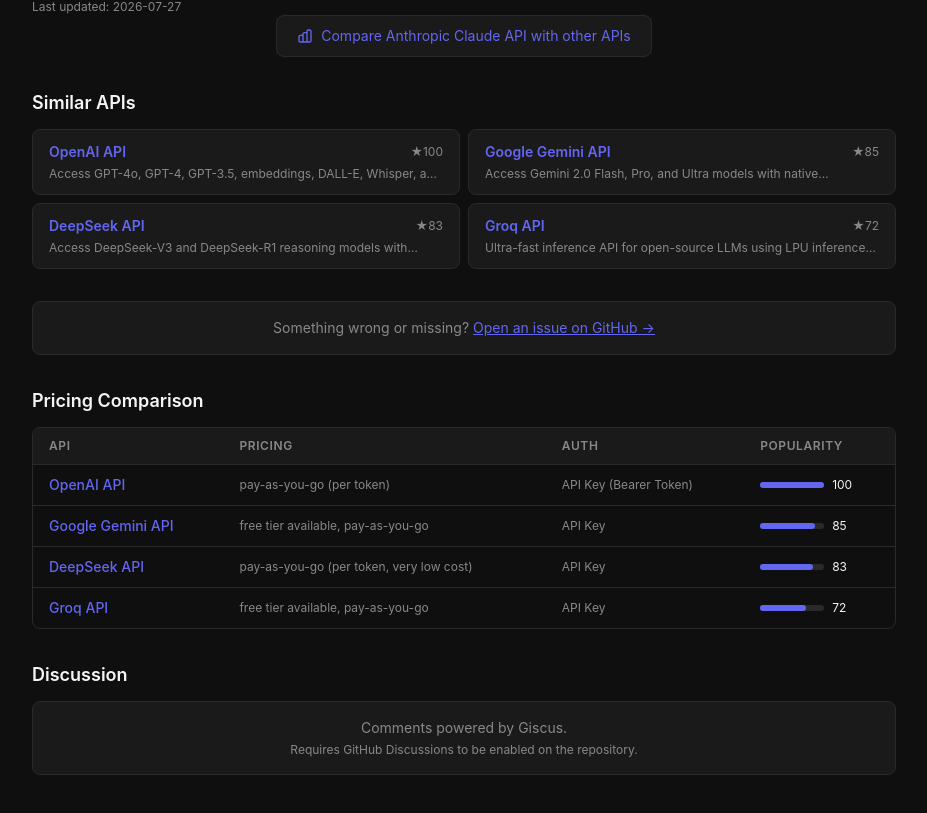
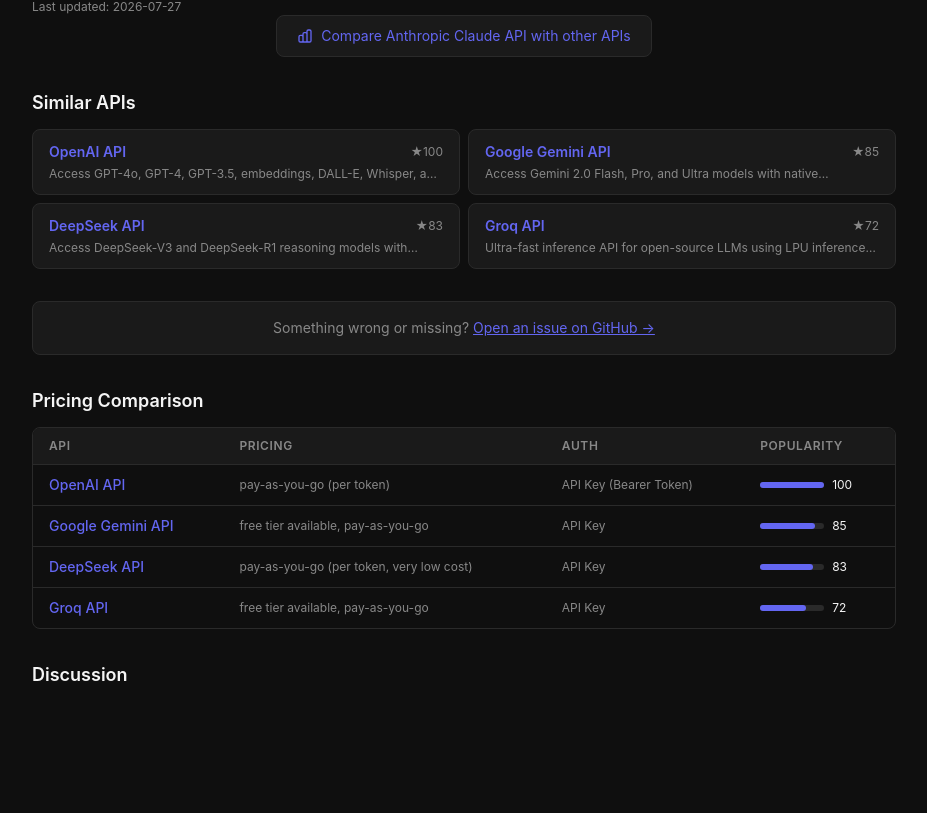
Before and after one commit to wuhu95wuhu-design/toolkiti, a Next.js app: page /api/anthropic in a window 1280 px wide. Shown: the part 1779-2592 px from the top of the page, without its empty margins (176-1103 px from the left). After the commit the page ends 2532 px from the top, so only its background shows below. Built offline with nearby package versions, Linux system fonts and the light colour scheme.

Commit message:
fix: Giscus repo-id配置

```diff
--- a/src/components/Comments.tsx
+++ b/src/components/Comments.tsx
@@ -15,9 +15,9 @@
     const script = document.createElement("script");
     script.src = "https://giscus.app/client.js";
     script.setAttribute("data-repo", "wuhu95wuhu-design/toolkiti");
-    script.setAttribute("data-repo-id", ""); // Need to fill after enabling Discussions
-    script.setAttribute("data-category", "Announcements");
-    script.setAttribute("data-category-id", "");
+    script.setAttribute("data-repo-id", "R_kgDOTlHaew"); // Need to fill after enabling Discussions
+    script.setAttribute("data-category", "General");
+    script.setAttribute("data-category-id", "DIC_kwDOTlHaes4Ck1k");
     script.setAttribute("data-mapping", "specific");
     script.setAttribute("data-term", slug);
     script.setAttribute("data-strict", "0");
@@ -37,10 +37,6 @@
   return (
     <div className="mb-8">
       <h2 className="mb-3 text-lg font-semibold">Discussion</h2>
-      <div className="rounded-lg border border-[var(--border)] bg-[var(--card)] p-4 text-center text-sm text-[var(--muted)]">
-        <p>Comments powered by Giscus.</p>
-        <p className="mt-1 text-xs">Requires GitHub Discussions to be enabled on the repository.</p>
-      </div>
       <div ref={ref} />
     </div>
   );
```
